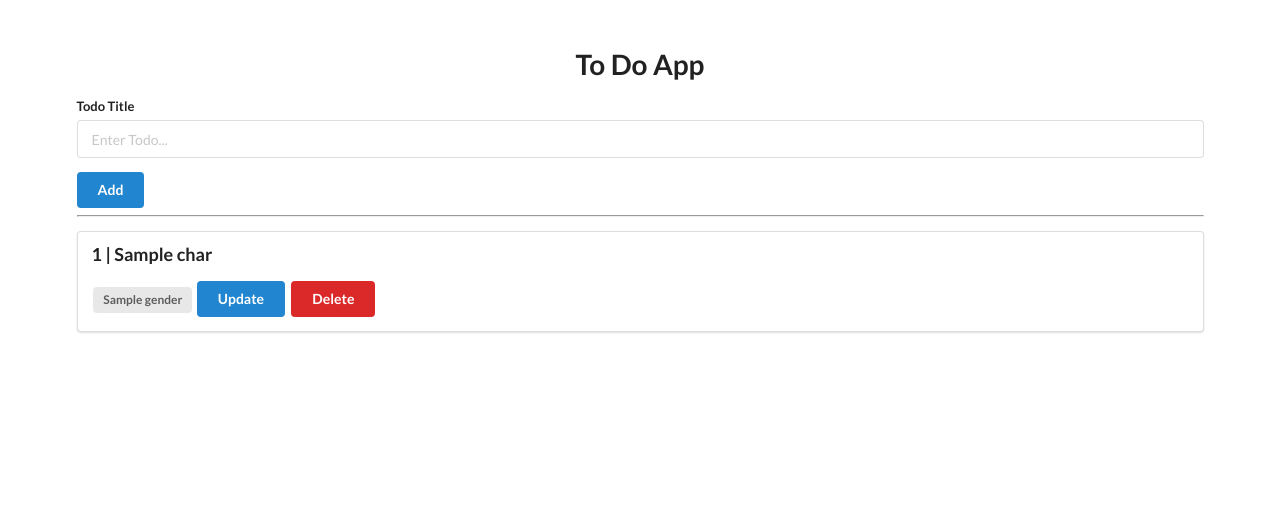
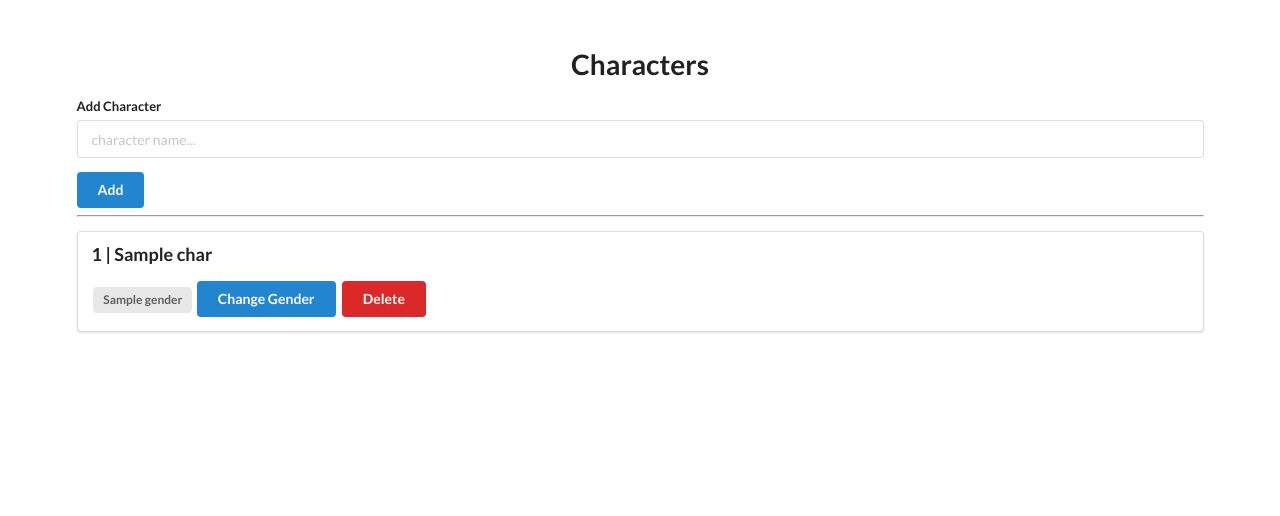
Before and after one commit to vlonge/Gamepy, a Flask app: template Gamepy/templates/character.html in a window 1280 px wide. Shown: the top 516 px of the page. Run offline with Flask 3, Linux system fonts and the light colour scheme; the template is opened without the code that fills it: most values are stand-ins (such as "Sample title", 1, 10 or a date in 2020).

Commit message:
Update character.html

```diff
--- a/Gamepy/templates/character.html
+++ b/Gamepy/templates/character.html
@@ -12,12 +12,12 @@
 
 <body>
     <div style="margin-top: 50px;" class="ui container">
-        <h1 class="ui center aligned header">To Do App</h1>
+        <h1 class="ui center aligned header">Characters</h1>
 
         <form class="ui form" action="/add" method="post">
             <div class="field">
-                <label>Todo Title</label>
-                <input type="text" name="title" placeholder="Enter Todo..."><br>
+                <label>Add Character</label>
+                <input type="text" name="title" placeholder="character name..."><br>
             </div>
             <button class="ui blue button" type="submit">Add</button>
         </form>
@@ -30,8 +30,8 @@
 
             <span class="ui gray label">{{char.gender}}</span>
 
-            <a class="ui blue button" href="/update/{{ char.id }}">Update</a>
-            <a class="ui red button" href="/delete/{{ char.id }}">Delete</a>
+            <a class="ui blue button" href="/character/update/{{ char.id }}">Change Gender</a>
+            <a class="ui red button" href="/character/delete/{{ char.id }}">Delete</a>
         </div>
         {% endfor %}
     </div>
```
